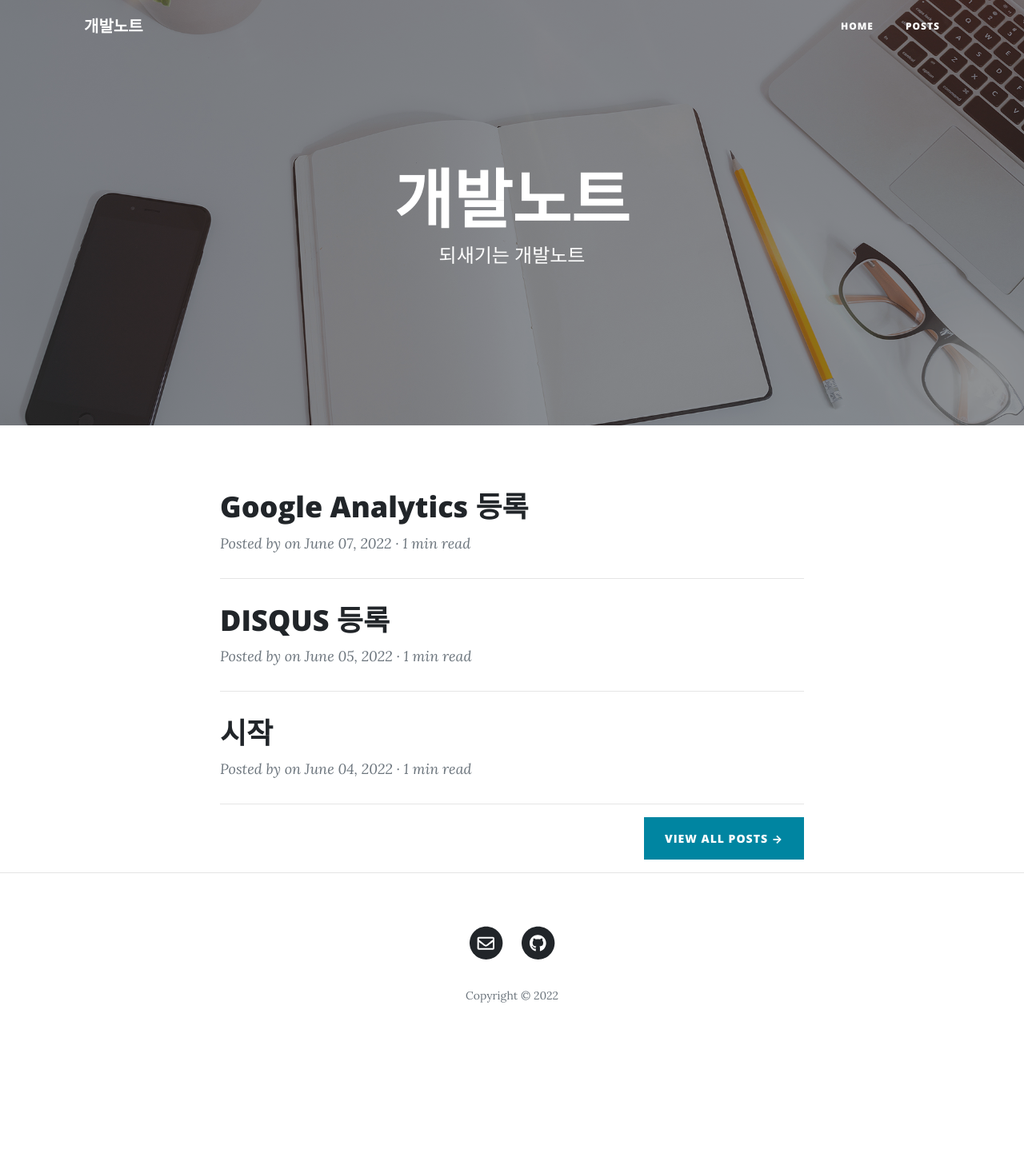
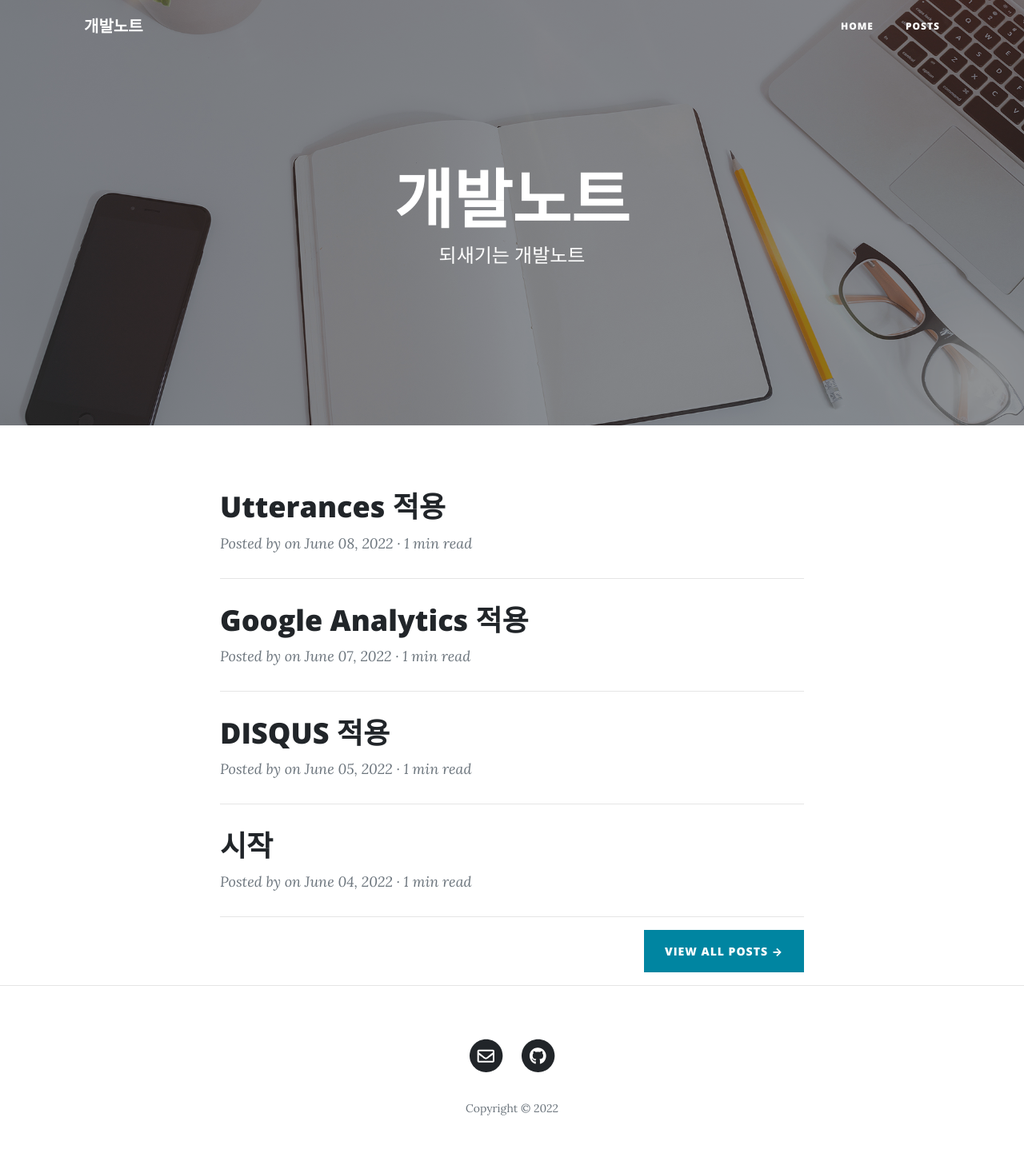
Before and after one commit to youngjae0401/develop_note, a Jekyll site: the page built from index.html, in a window 1280 px wide. Shown: the whole page at 80% size. Built offline with Jekyll 4.4.1, drawn with Linux system fonts in a browser that asks for light colours; before the commit the page ends 1321 px from its top, so only the background shows below that.

Commit message:
post - Utterances 적용

```diff
--- a/_posts/2022-06-05-disuqs.html
+++ b/_posts/2022-06-05-disuqs.html
@@ -1,9 +1,8 @@
 ---
 layout: post
-title: "DISQUS 등록"
+title: "DISQUS 적용"
 subtitle: ""
 date: 2022-06-05 23:32:00 +0900
-comments: true
 background: '/img/posts/06.jpg'
 ---
 
--- a/_posts/2022-06-07-google_analytics.html
+++ b/_posts/2022-06-07-google_analytics.html
@@ -1,9 +1,8 @@
 ---
 layout: post
-title: "Google Analytics 등록"
+title: "Google Analytics 적용"
 subtitle: ""
 date: 2022-06-07 23:38:00 +0900
-comments: true
 background: '/img/posts/06.jpg'
 ---
 
--- /dev/null
+++ b/_posts/2022-06-08-utterances.html
@@ -0,0 +1,76 @@
+---
+layout: post
+title: "Utterances 적용"
+subtitle: ""
+date: 2022-06-08 23:54:00 +0900
+background: '/img/posts/06.jpg'
+---
+
+<p>댓글 서비스인 DISQUS를 등록하고 거의 사용하진 않았지만, 무겁고 디자인이 마음에 들지 않기 때문에</p>
+
+<p>또 다른 댓글 서비스인 <a href="https://github.com/apps/utterances" target="_blank">Utterances</a>로 바꿔보자.</p>
+
+<hr>
+
+
+<h3>1.</h3>
+<p><img src="{{"/img/posts/20220608/1.png" | relative_url }}" alt="과정1" class="image"></p>
+<p><a href="https://github.com/apps/utterances" target="_blank">Utterances</a> INSTALL</p>
+
+<hr>
+
+<h3>2.</h3>
+<p><img src="{{"/img/posts/20220608/2_1.png" | relative_url }}" alt="과정2" class="image"></p>
+<p>필자의 경우 comments 용도로 repository를 만들었기 때문에 Only select repositories를 선택했다.</p>
+
+<hr>
+
+<h3>3.</h3>
+<p><img src="{{"/img/posts/20220608/3.png" | relative_url }}" alt="과정3" class="image"></p>
+<p>comments 용도로 만들었던 repo를 입력했다.</p>
+
+<hr>
+
+<h3>4.</h3>
+<p><img src="{{"/img/posts/20220608/4.png" | relative_url }}" alt="과정4" class="image"></p>
+<p>블로그 글 경로를 이슈의 제목으로 설정했다.</p>
+
+<hr>
+
+<h3>5.</h3>
+<p><img src="{{"/img/posts/20220608/5.png" | relative_url }}" alt="과정5" class="image"></p>
+<p>label 입력은 선택사항이지만 Comment라고 명시했고 테마는 블로그 색상과 비슷하게 Github Light로 선택했다.(본인에 맞게 선택)</p>
+<p>적용할 스크립트 태그 Copy</p>
+
+<hr>
+
+<h3>6.</h3>
+<p><img src="{{"/img/posts/20220608/6.png" | relative_url }}" alt="과정6" class="image"></p>
+<p>_includes/utterances.html 파일 생성 후 복사한 스크립트 태그 삽입</p>
+
+<hr>
+
+<h3>7.</h3>
+<p><img src="{{"/img/posts/20220608/7.png" | relative_url }}" alt="과정7" class="image"></p>
+<p>_layouts/post.html 파일에서 원하는 위치에 위 이미지와 동일하게 삽입</p>
+
+<hr>
+
+<h3>8.</h3>
+<p><img src="{{"/img/posts/20220608/8.png" | relative_url }}" alt="과정8" class="image"></p>
+<p>적용이 되는지 확인</p>
+
+<hr>
+
+<h3>9.</h3>
+<p><img src="{{"/img/posts/20220608/9.png" | relative_url }}" alt="과정9" class="image"></p>
+<p>작성 테스트</p>
+
+<hr>
+
+<h3>10.</h3>
+<p><img src="{{"/img/posts/20220608/10_1.png" | relative_url }}" alt="과정10_1" class="image"></p>
+<p><img src="{{"/img/posts/20220608/10_2.png" | relative_url }}" alt="과정10_2" class="image"></p>
+<p>4번에서 설정한대로 블로그 글 경로로 생성된다는 것을 확인</p>
+
+<hr>
--- a/assets/css/custom.css
+++ b/assets/css/custom.css
@@ -44,6 +44,10 @@ body.popup #popup {
     cursor: zoom-in;
 }
 
+.comments {
+    margin-top: 60px;
+}
+
 .text-line-through {
     text-decoration: line-through;
 }
```
Also changed, not shown: img/posts/20220608/1.png (added), img/posts/20220608/10_1.png (added), img/posts/20220608/10_2.png (added), img/posts/20220608/2.png (added), img/posts/20220608/2_1.png (added), img/posts/20220608/3.png (added), img/posts/20220608/4.png (added), img/posts/20220608/5.png (added), img/posts/20220608/6.png (added), img/posts/20220608/7.png (added), img/posts/20220608/8.png (added), img/posts/20220608/9.png (added).
